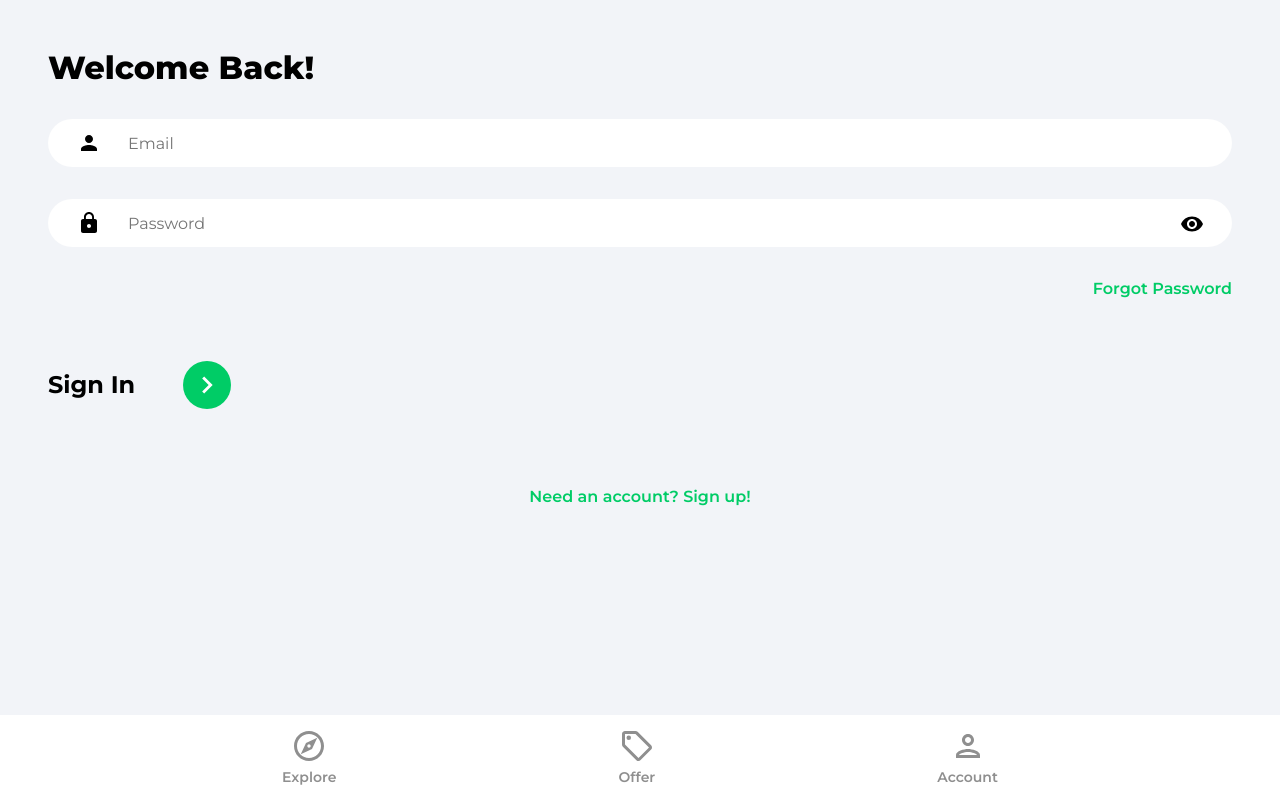
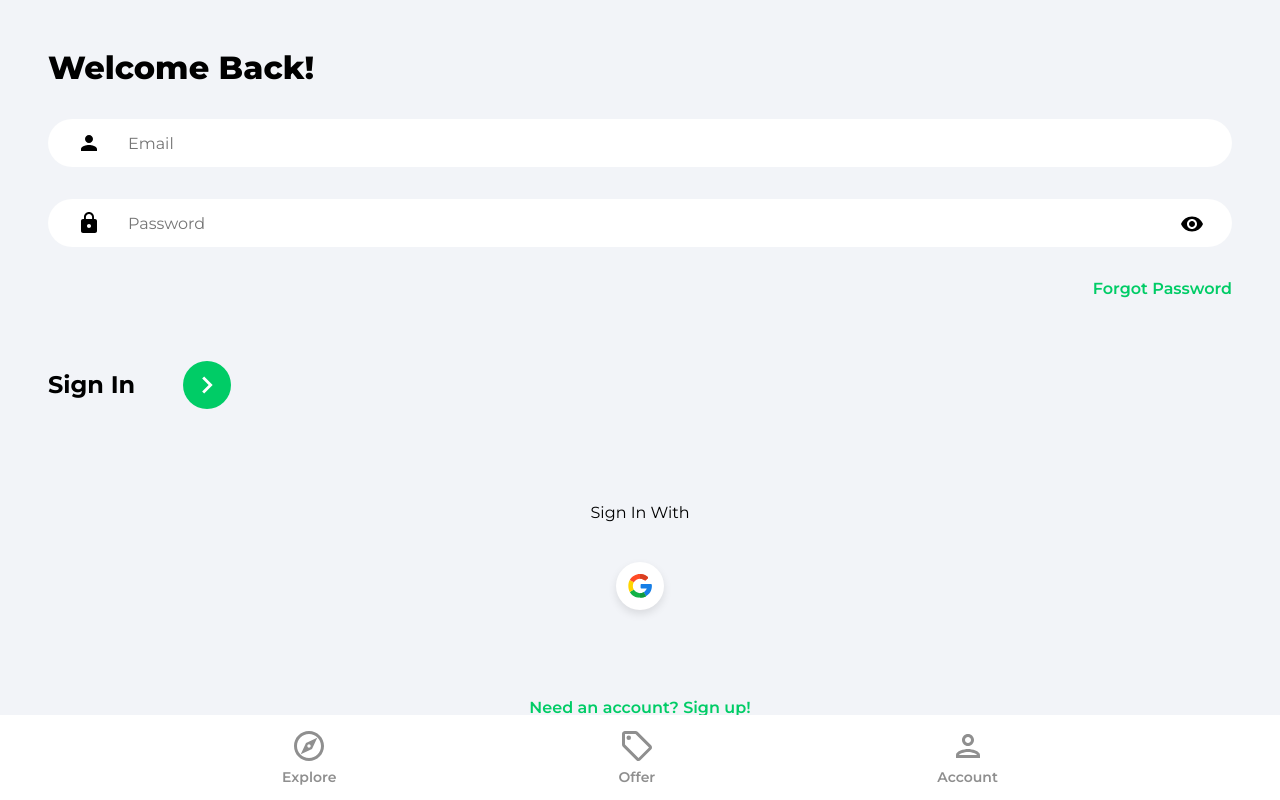
Before and after one commit to bgfranks/homebase, a React (Create React App) app: page /sign-in in a window 1280 px wide. Built offline with nearby package versions, Linux system fonts and the light colour scheme.

Commit message:
added the functionality to sign in and sign up with google oauth

```diff
--- /dev/null
+++ b/src/components/Oauth.jsx
@@ -0,0 +1,52 @@
+import { useLocation, useNavigate } from 'react-router-dom'
+import { getAuth, signInWithPopup, GoogleAuthProvider } from 'firebase/auth'
+import { doc, setDoc, getDoc, serverTimestamp } from 'firebase/firestore'
+import { db } from '../firebase.config'
+import { toast } from 'react-toastify'
+
+// icon
+import GoogleIcon from '../assets/svg/googleIcon.svg'
+
+export default function Oauth() {
+  const navigate = useNavigate()
+  const location = useLocation()
+
+  const onGoogleClick = async () => {
+    try {
+      const auth = getAuth()
+      const provider = new GoogleAuthProvider()
+      const res = await signInWithPopup(auth, provider)
+      const user = res.user
+
+      // check for user in the the db
+      const docRef = doc(db, 'users', user.uid)
+      const docSnap = await getDoc(docRef)
+
+      // if users doesn't exist, create user
+      if (!docSnap.exists()) {
+        await setDoc(doc(db, 'users', user.uid), {
+          name: user.displayName,
+          email: user.email,
+          timestamp: serverTimestamp(),
+        })
+      }
+
+      navigate('/')
+    } catch (error) {
+      toast.error('Could not authorize with Google')
+    }
+  }
+
+  return (
+    <div className='socialLogin'>
+      <p>Sign {location.pathname === '/sign-up' ? 'Up' : 'In'} With </p>
+      <button className='socialIconDiv' onClick={onGoogleClick}>
+        <img
+          className='socialIconImg'
+          src={GoogleIcon}
+          alt='Sign in with Google'
+        />
+      </button>
+    </div>
+  )
+}
--- a/src/pages/SignIn.jsx
+++ b/src/pages/SignIn.jsx
@@ -6,6 +6,7 @@
 // icons
 import { ReactComponent as ArrowRightIcon } from '../assets/svg/keyboardArrowRightIcon.svg'
 import visibilityIcon from '../assets/svg/visibilityIcon.svg'
+import Oauth from '../components/Oauth'
 
 export default function SignIn() {
   const [showPassword, setShowPassword] = useState(false)
@@ -82,7 +83,7 @@
               </button>
             </div>
           </form>
-          {/* Google auth */}
+          <Oauth />
           <Link to='/sign-up' className='registerLink'>
             Need an account? Sign up!
           </Link>
--- a/src/pages/SignUp.jsx
+++ b/src/pages/SignUp.jsx
@@ -12,6 +12,7 @@
 // icons
 import { ReactComponent as ArrowRightIcon } from '../assets/svg/keyboardArrowRightIcon.svg'
 import visibilityIcon from '../assets/svg/visibilityIcon.svg'
+import Oauth from '../components/Oauth'
 
 export default function SignUp() {
   const [showPassword, setShowPassword] = useState(false)
@@ -109,7 +110,7 @@
               </button>
             </div>
           </form>
-          {/* Google auth */}
+          <Oauth />
           <Link to='/sign-in' className='registerLink'>
             Already have an account? Sign In!
           </Link>
```
